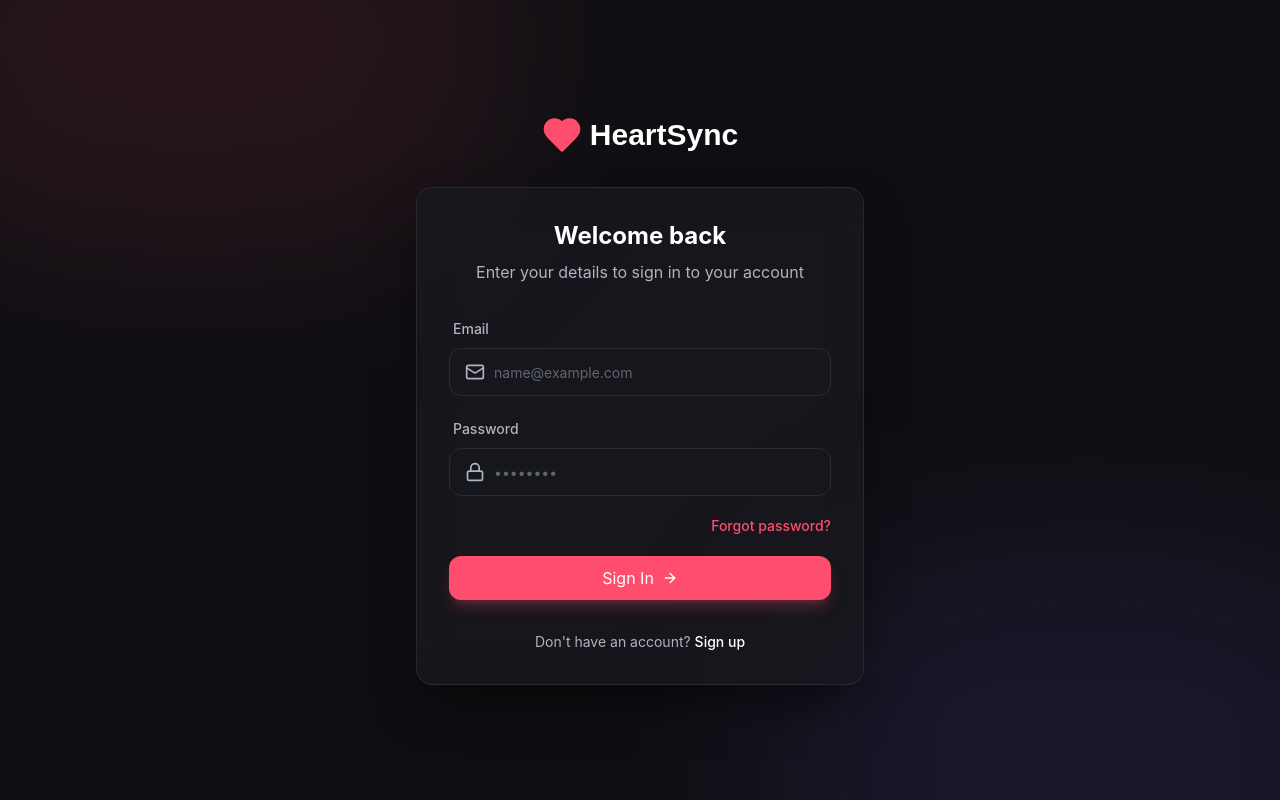
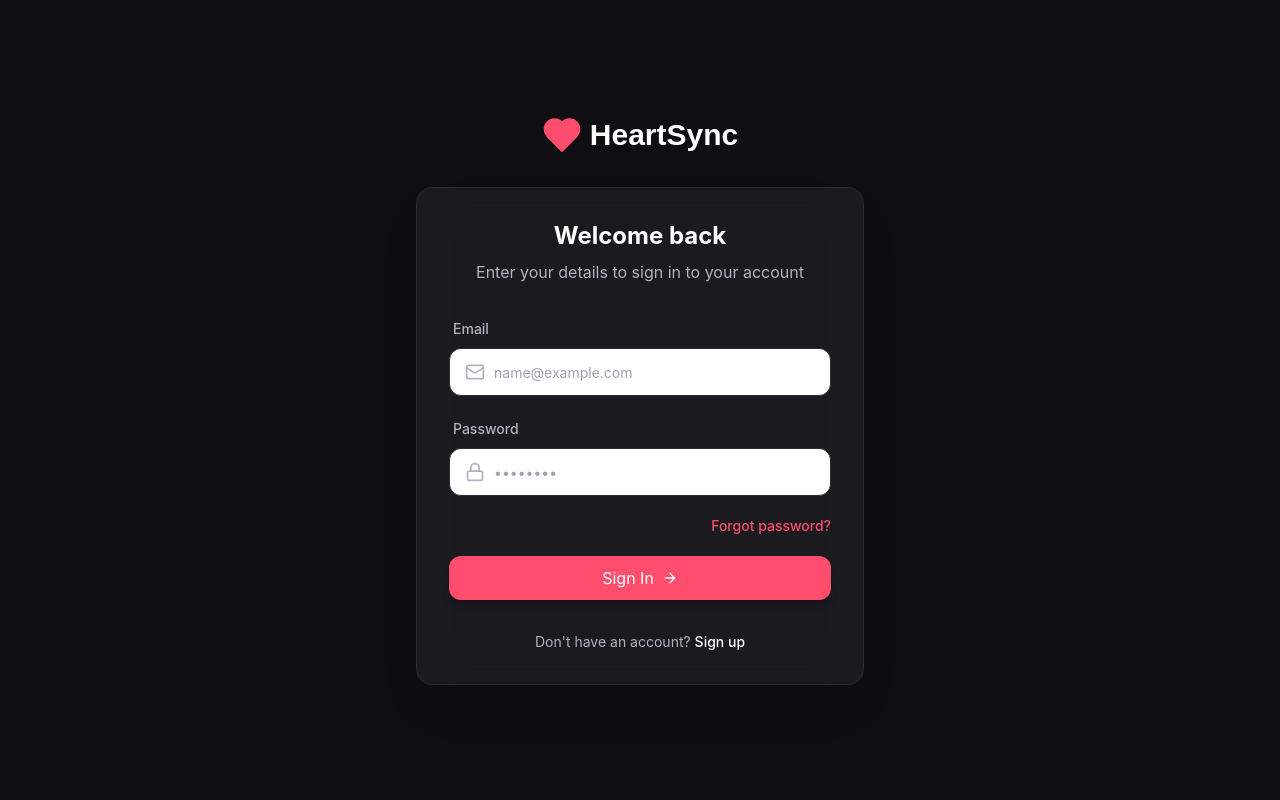
Before and after one commit to Lalitmehta045/ai-powered-dating-platform, a React (Vite) app in the folder client/: page /login in a window 1280 px wide. Built offline with nearby package versions, Linux system fonts and the light colour scheme; no server answers.

Commit message:
feat: implement dark/light mode toggle with theme persistence

```diff
--- a/client/src/App.tsx
+++ b/client/src/App.tsx
@@ -21,6 +21,14 @@ function App() {
     }
   }, [isAuthenticated]);
 
+  const theme = useSelector((state: RootState) => state.auth.user?.settings?.theme || 'dark');
+
+  useEffect(() => {
+    const root = window.document.documentElement;
+    root.classList.remove('light', 'dark');
+    root.classList.add(theme);
+  }, [theme]);
+
   useEffect(() => {
     initAnalytics();
   }, []);
--- a/client/src/index.css
+++ b/client/src/index.css
@@ -4,35 +4,30 @@
 
 @layer base {
   :root {
-    --background: 240 10% 3.9%;
-    --foreground: 0 0% 98%;
+    --background: #0F0F13;
+    --card: #18181F;
+    --border: #2A2A35;
+    --text-primary: #FFFFFF;
+    --text-secondary: #B0B3C0;
+    --glass-bg: rgba(255, 255, 255, 0.05);
+    --glass-border: rgba(255, 255, 255, 0.1);
 
-    --card: 240 10% 3.9%;
-    --card-foreground: 0 0% 98%;
+    --primary: #FF4D6D;
+    --primary-hover: #E63E5C;
+    --secondary: #7B61FF;
+    --secondary-hover: #6A52E5;
+    --success: #22C55E;
+    --danger: #EF4444;
+  }
 
-    --popover: 240 10% 3.9%;
-    --popover-foreground: 0 0% 98%;
-
-    --primary: 349 100% 65%;
-    --primary-foreground: 0 85.7% 97.3%;
-
-    --secondary: 250 100% 68%;
-    --secondary-foreground: 0 0% 98%;
-
-    --muted: 240 3.7% 15.9%;
-    --muted-foreground: 240 5% 64.9%;
-
-    --accent: 240 3.7% 15.9%;
-    --accent-foreground: 0 0% 98%;
-
-    --destructive: 0 62.8% 30.6%;
-    --destructive-foreground: 0 0% 98%;
-
-    --border: 240 3.7% 15.9%;
-    --input: 240 3.7% 15.9%;
-    --ring: 240 4.9% 83.9%;
-
-    --radius: 0.5rem;
+  .light {
+    --background: #F8F9FA;
+    --card: #FFFFFF;
+    --border: #E9ECEF;
+    --text-primary: #1A1A1A;
+    --text-secondary: #6C757D;
+    --glass-bg: rgba(0, 0, 0, 0.02);
+    --glass-border: rgba(0, 0, 0, 0.05);
   }
 }
 
@@ -41,17 +36,20 @@
     @apply border-border;
   }
   body {
-    @apply bg-background text-text-primary;
+    @apply bg-background text-text-primary transition-colors duration-300;
   }
 }
 
 /* Custom utility for glassmorphism */
 @layer utilities {
   .glass {
-    @apply bg-white/5 backdrop-blur-md border border-white/10;
+    background-color: var(--glass-bg);
+    backdrop-filter: blur(12px);
+    border: 1px solid var(--glass-border);
   }
   .glass-card {
-    @apply bg-card/80 backdrop-blur-xl border border-border shadow-2xl shadow-black/50;
+    @apply backdrop-blur-xl border border-border shadow-2xl shadow-black/10;
+    background-color: var(--glass-bg);
   }
 }
 
--- a/client/src/pages/Settings.tsx
+++ b/client/src/pages/Settings.tsx
@@ -23,26 +23,33 @@ export const Settings = () => {
   };
 
   const notificationsEnabled = user?.settings?.notificationsEnabled ?? true;
+  const theme = user?.settings?.theme || 'dark';
 
   const toggleNotifications = async () => {
     const newState = !notificationsEnabled;
-
-    // Optimistic update
     dispatch(updateUser({
-      settings: { ...user?.settings, notificationsEnabled: newState }
+      settings: { ...user?.settings, notificationsEnabled: newState, theme }
     }));
-
     try {
-      await updateProfile({
-        settings: { notificationsEnabled: newState }
-      }).unwrap();
+      await updateProfile({ settings: { notificationsEnabled: newState, theme } }).unwrap();
       toast.success(`Notifications ${newState ? 'enabled' : 'disabled'}`);
     } catch (err) {
-      // Revert on error
-      dispatch(updateUser({
-        settings: { ...user?.settings, notificationsEnabled: !newState }
-      }));
+      dispatch(updateUser({ settings: { ...user?.settings, notificationsEnabled: !newState, theme } }));
       toast.error('Failed to update settings');
+    }
+  };
+
+  const toggleTheme = async () => {
+    const newTheme = theme === 'dark' ? 'light' : 'dark';
+    dispatch(updateUser({
+      settings: { ...user?.settings, notificationsEnabled, theme: newTheme }
+    }));
+    try {
+      await updateProfile({ settings: { notificationsEnabled, theme: newTheme } }).unwrap();
+      toast.success(`${newTheme.charAt(0).toUpperCase() + newTheme.slice(1)} mode activated`);
+    } catch (err) {
+      dispatch(updateUser({ settings: { ...user?.settings, notificationsEnabled, theme } }));
+      toast.error('Failed to update theme');
     }
   };
 
@@ -59,7 +66,14 @@ export const Settings = () => {
           active: notificationsEnabled
         },
         { icon: Lock, label: 'Privacy', value: 'Standard' },
-        { icon: Moon, label: 'Theme', value: 'Dark' },
+        {
+          icon: Moon,
+          label: 'Theme',
+          value: theme === 'dark' ? 'Dark' : 'Light',
+          onClick: toggleTheme,
+          isToggle: true,
+          active: theme === 'dark'
+        },
       ]
     },
     {
--- a/client/src/store/api/profileApi.ts
+++ b/client/src/store/api/profileApi.ts
@@ -9,6 +9,7 @@ interface UpdateProfilePayload {
   profileImage?: string; // Assume base64 or URL for now
   settings?: {
     notificationsEnabled: boolean;
+    theme: 'light' | 'dark';
   };
 }
 
--- a/client/src/store/slices/authSlice.ts
+++ b/client/src/store/slices/authSlice.ts
@@ -14,6 +14,7 @@ export interface User {
   isPremium?: boolean;
   settings?: {
     notificationsEnabled: boolean;
+    theme: 'light' | 'dark';
   };
 }
 
--- a/client/tailwind.config.js
+++ b/client/tailwind.config.js
@@ -4,25 +4,26 @@ export default {
     "./index.html",
     "./src/**/*.{js,ts,jsx,tsx}",
   ],
+  darkMode: 'class',
   theme: {
     extend: {
       colors: {
-        background: "#0F0F13",
-        card: "#18181F",
-        border: "#2A2A35",
+        background: "var(--background)",
+        card: "var(--card)",
+        border: "var(--border)",
         primary: {
-          DEFAULT: "#FF4D6D",
-          hover: "#E63E5C",
+          DEFAULT: "var(--primary)",
+          hover: "var(--primary-hover)",
         },
         secondary: {
-          DEFAULT: "#7B61FF",
-          hover: "#6A52E5",
+          DEFAULT: "var(--secondary)",
+          hover: "var(--secondary-hover)",
         },
-        success: "#22C55E",
-        danger: "#EF4444",
+        success: "var(--success)",
+        danger: "var(--danger)",
         text: {
-          primary: "#FFFFFF",
-          secondary: "#B0B3C0",
+          primary: "var(--text-primary)",
+          secondary: "var(--text-secondary)",
         }
       },
       fontFamily: {
```
Also changed, not shown: 2 other files (tests, documents, lock files or other folders).
